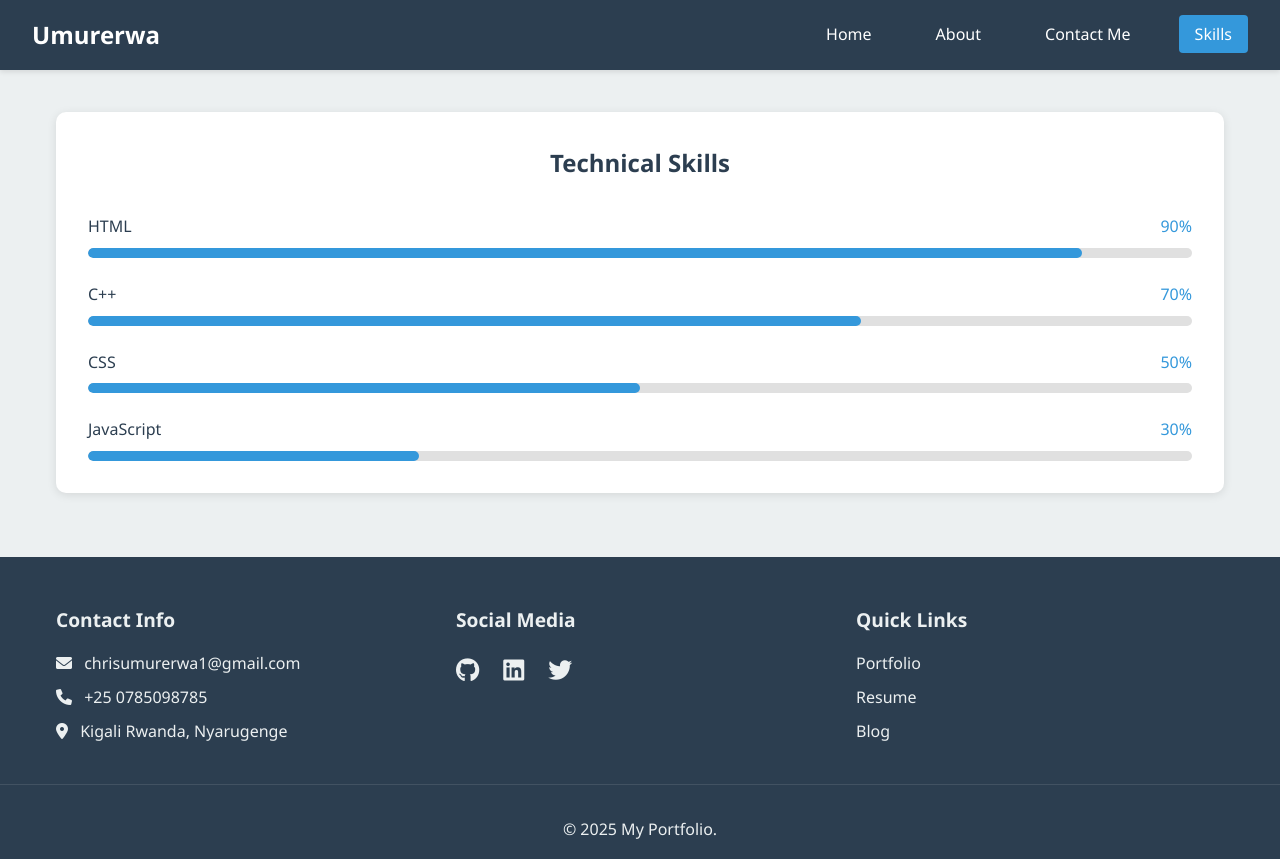
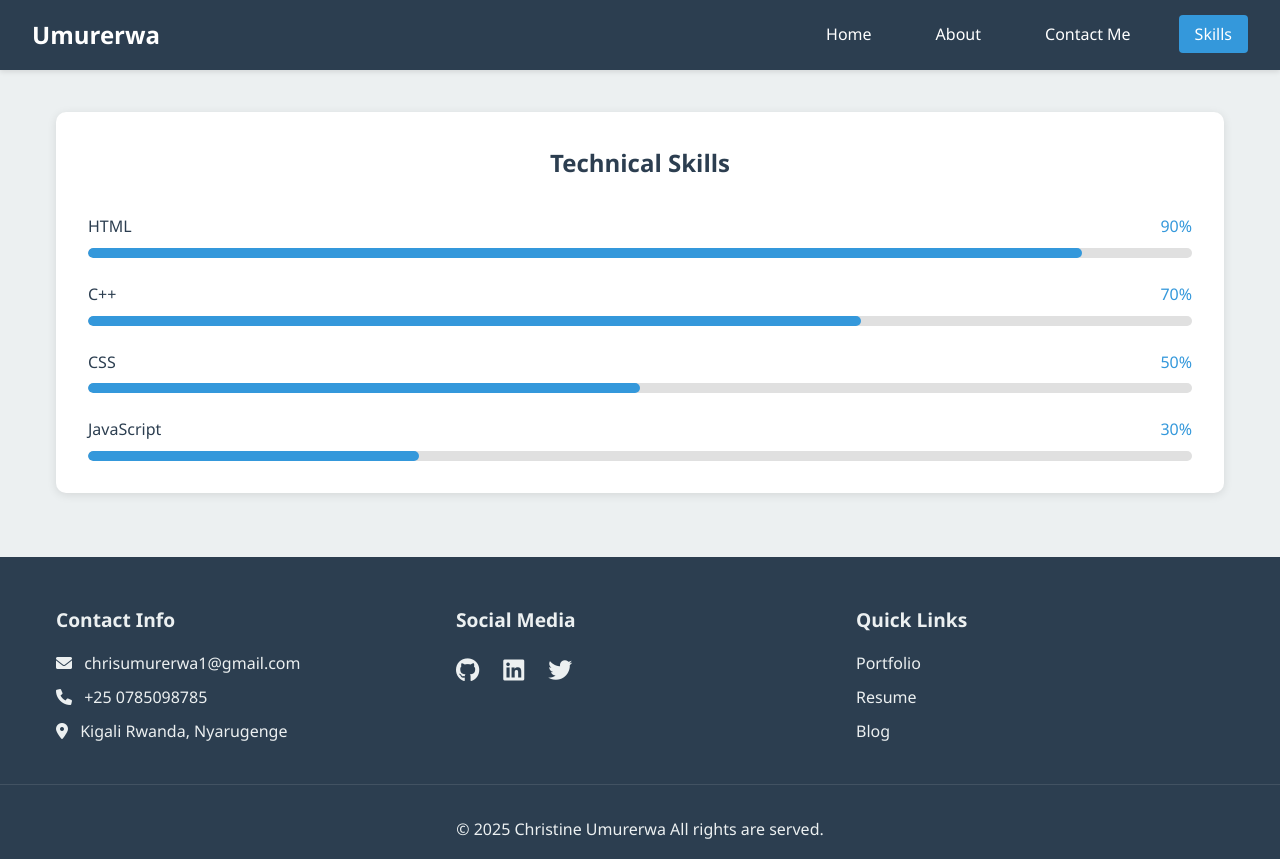
Before and after one commit to chrisumurerwa/Klab-Activities, a plain HTML site: page my-portfolio/skill/skills.html in a window 1280 px wide. Drawn offline with Linux system fonts and the light colour scheme.

Commit message:
added content on footer

```diff
--- a/my-portfolio/skill/skills.html
+++ b/my-portfolio/skill/skills.html
@@ -93,7 +93,7 @@
             </div>
         </div>
         <div class="footer-bottom">
-            <p>&copy; 2025 My Portfolio.</p>
+            <p>&copy; 2025  Christine Umurerwa All rights are served.</p>
         </div>
     </footer>
 </body>
```
Also changed, not shown: index.html (+1 -1 lines), my-portfolio/about/about.html (+1 -1 lines), my-portfolio/contact/contact.html (+1 -1 lines).
